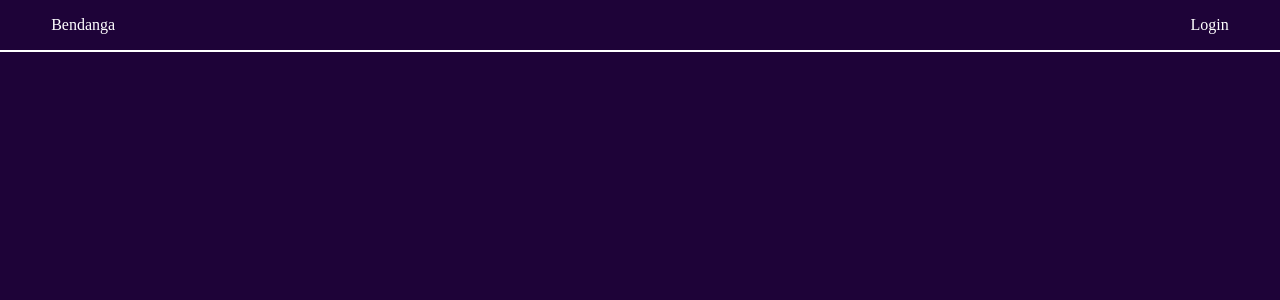
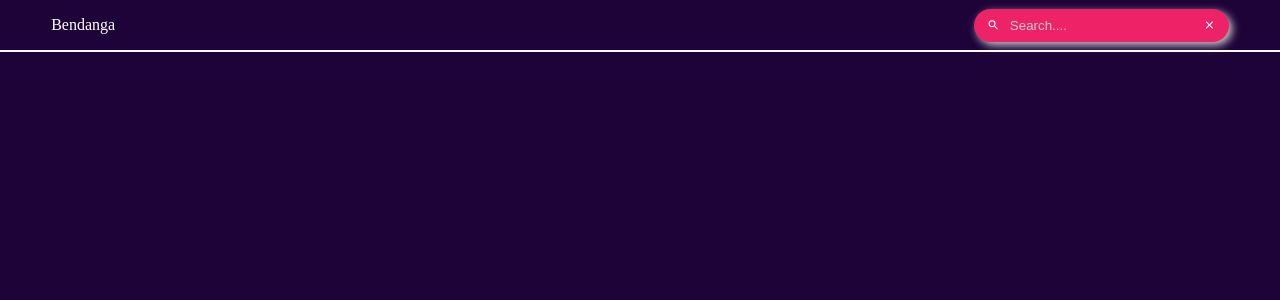
Before and after one commit to ExcaliburSims/DashboardBenda, a React (Create React App) app: page / in a window 1280 px wide. Shown: the top 300 px of the page. Built offline with nearby package versions, Linux system fonts and the light colour scheme.

Commit message:
feat: add search component on header

```diff
--- a/src/components/header.js
+++ b/src/components/header.js
@@ -1,10 +1,13 @@
 import React from 'react';
 import styles from '../styles/header.module.scss';
+import Search from './Search';
 
 const header = () => (
   <div className={styles.container}>
     <div className={styles.logo}>Bendanga</div>
-    <div className={styles.searchbar}>Login</div>
+    <div className={styles.searchbar}>
+      <Search />
+    </div>
   </div>
 );
 
```
